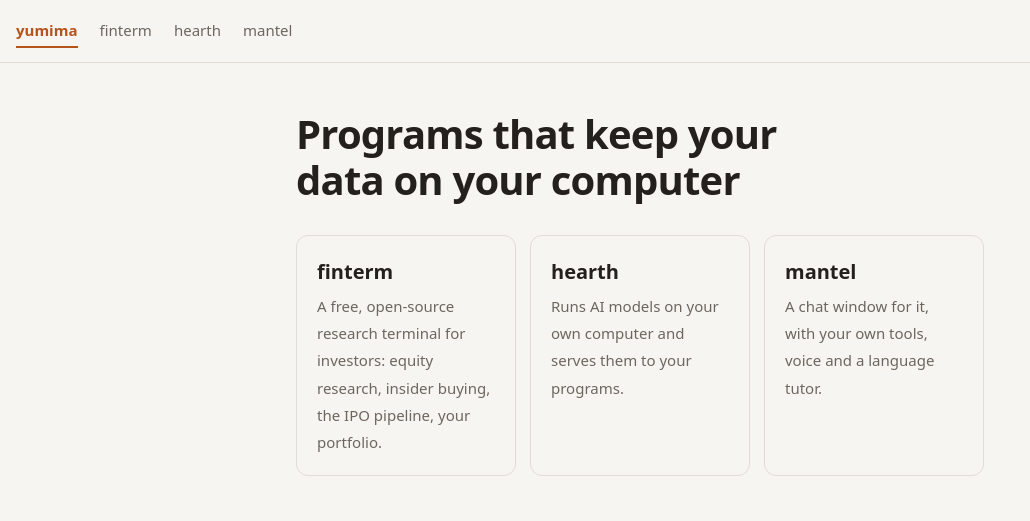
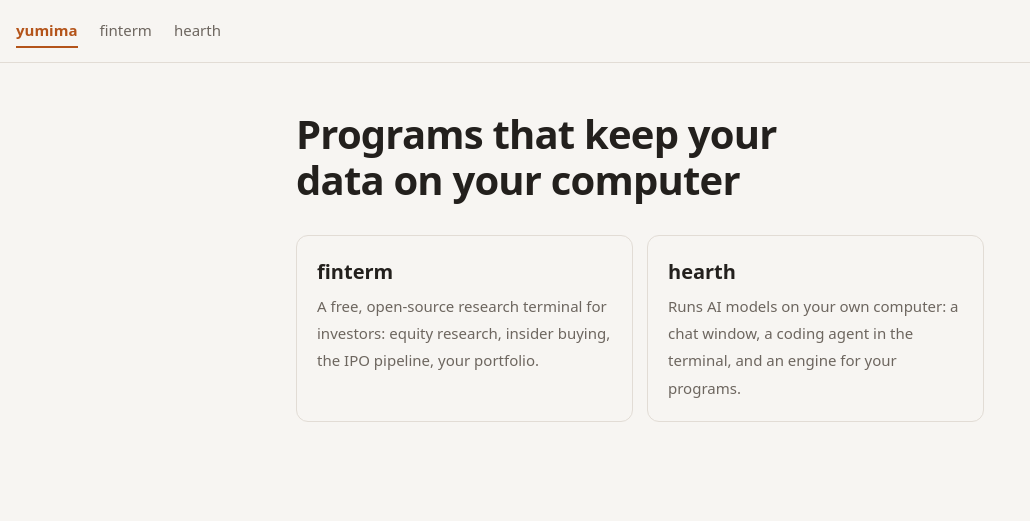
Before and after one commit to yumima/yumima.github.io, a plain HTML site: page index.html in a window 1280 px wide. Shown: the whole page, without its empty margins (0-1030 px from the left). Drawn offline with Linux system fonts and the light colour scheme.

Commit message:
hearth is one thing
Co-Authored-By: Claude Opus 5.5 <noreply@anthropic.com>

```diff
--- a/index.html
+++ b/index.html
@@ -4,17 +4,16 @@
 <meta charset="utf-8">
 <meta name="viewport" content="width=device-width, initial-scale=1">
 <title>yumima</title>
-<meta name="description" content="finterm, a research terminal for investors; hearth and mantel, AI on your own computer.">
+<meta name="description" content="finterm, a research terminal for investors; hearth, AI on your own computer.">
 <link rel="stylesheet" href="style.css">
 </head>
 <body>
-<nav aria-label="Projects"><a href="/" aria-current="page">yumima</a><a href="/finterm/">finterm</a><a href="/hearth/">hearth</a><a href="/hearth/#mantel">mantel</a></nav>
+<nav aria-label="Projects"><a href="/" aria-current="page">yumima</a><a href="/finterm/">finterm</a><a href="/hearth/">hearth</a></nav>
 <main>
   <h1>Programs that keep your data on your computer</h1>
   <div class="cards">
     <a href="/finterm/"><b>finterm</b><span>A free, open-source research terminal for investors: equity research, insider buying, the IPO pipeline, your portfolio.</span></a>
-    <a href="/hearth/"><b>hearth</b><span>Runs AI models on your own computer and serves them to your programs.</span></a>
-    <a href="/hearth/#mantel"><b>mantel</b><span>A chat window for it, with your own tools, voice and a language tutor.</span></a>
+    <a href="/hearth/"><b>hearth</b><span>Runs AI models on your own computer: a chat window, a coding agent in the terminal, and an engine for your programs.</span></a>
   </div>
 </main>
 </body>
```
